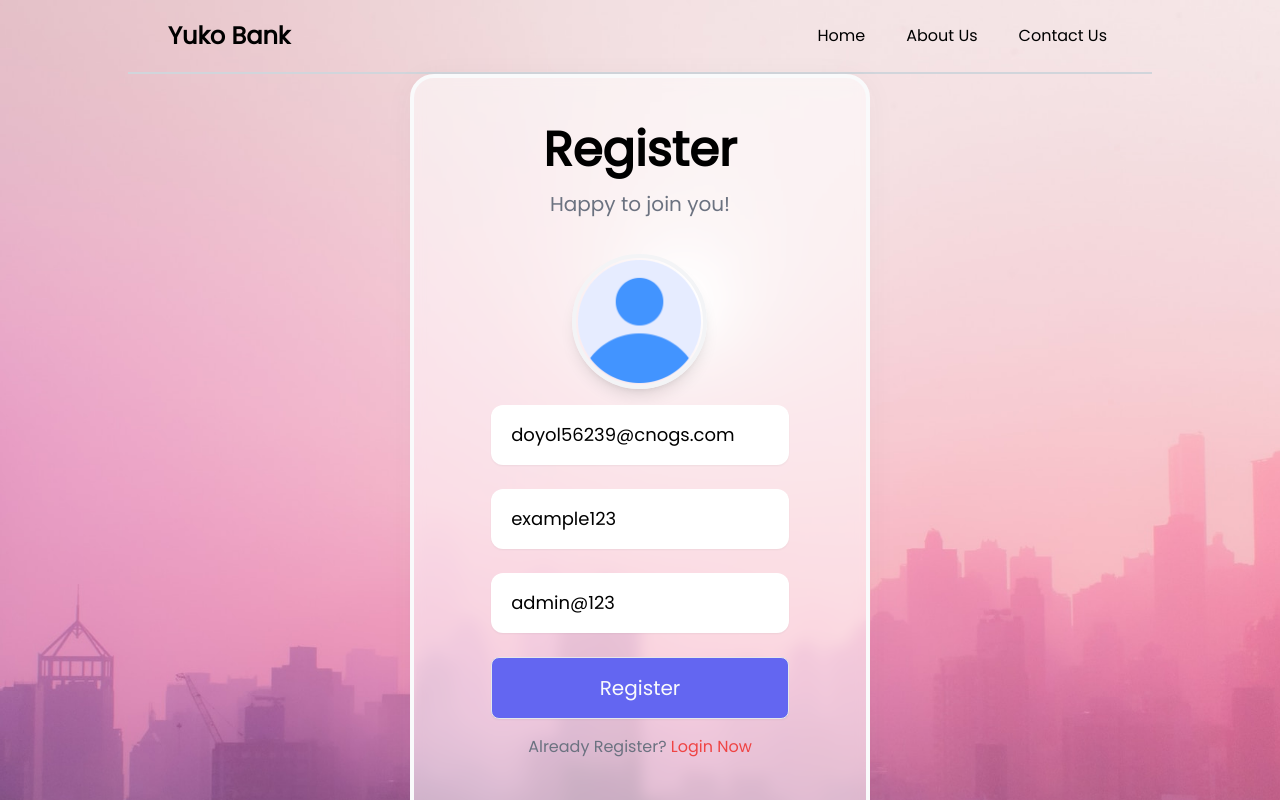
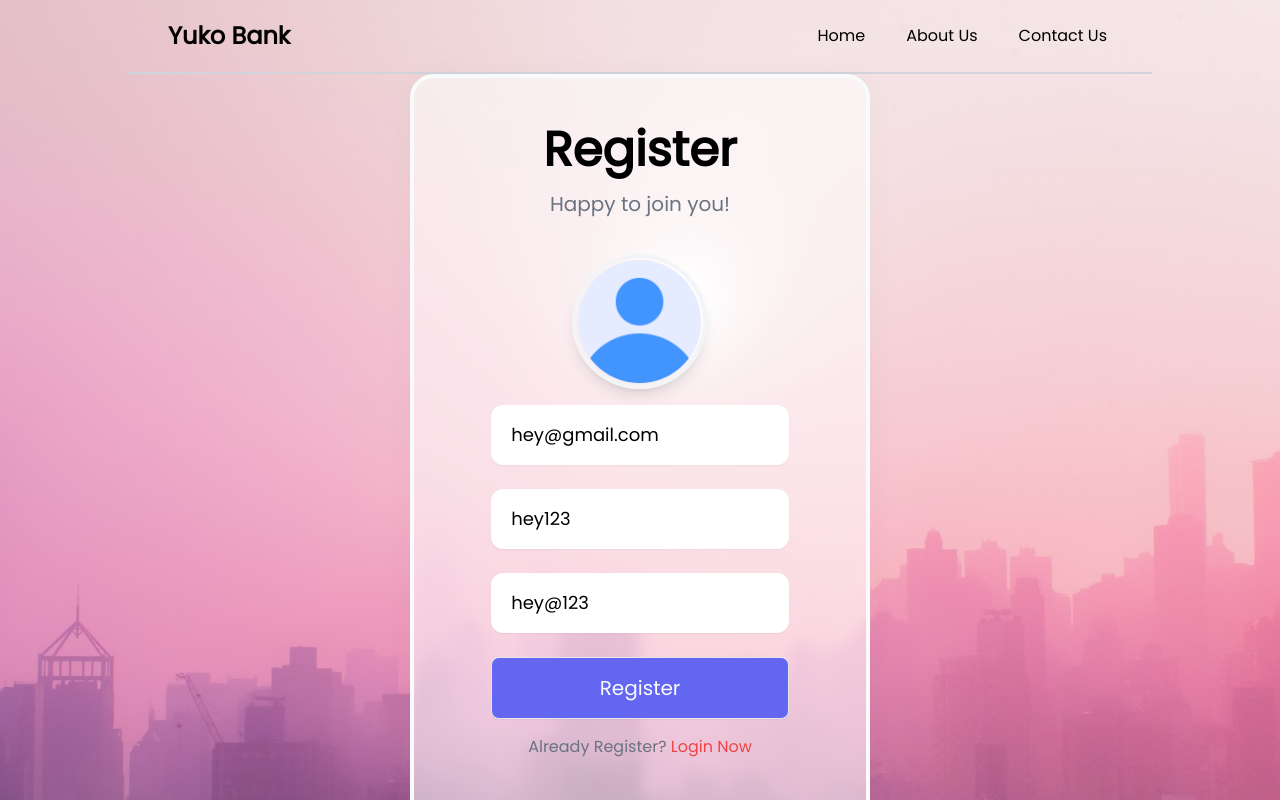
Before and after one commit to guptaadit82/bank_f, a React (Create React App) app: page /register in a window 1280 px wide. Shown: the top 800 px of the page. Built offline with nearby package versions, Linux system fonts and the light colour scheme.

Commit message:
Update Register.js

```diff
--- a/src/components/Register.js
+++ b/src/components/Register.js
@@ -19,9 +19,9 @@ export default function Register() {
 
   const formik = useFormik({
     initialValues : {
-      email: 'doyol56239@cnogs.com',
-      username: 'example123',
-      password : 'admin@123'
+      email: 'hey@gmail.com',
+      username: 'hey123',
+      password : 'hey@123'
     },
     validate : registerValidation,
     validateOnBlur: false,
```
